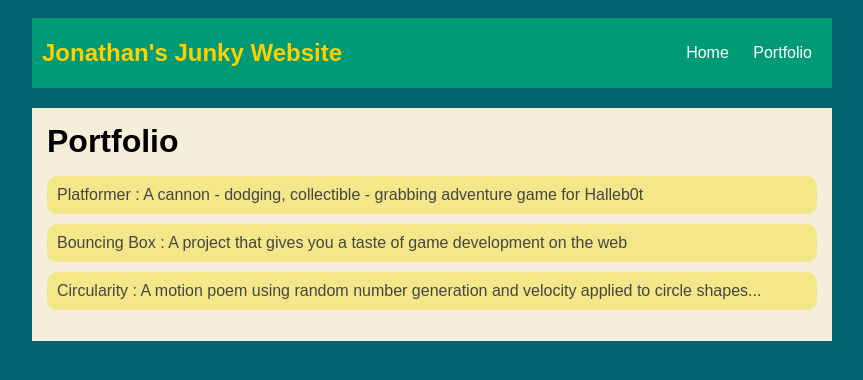
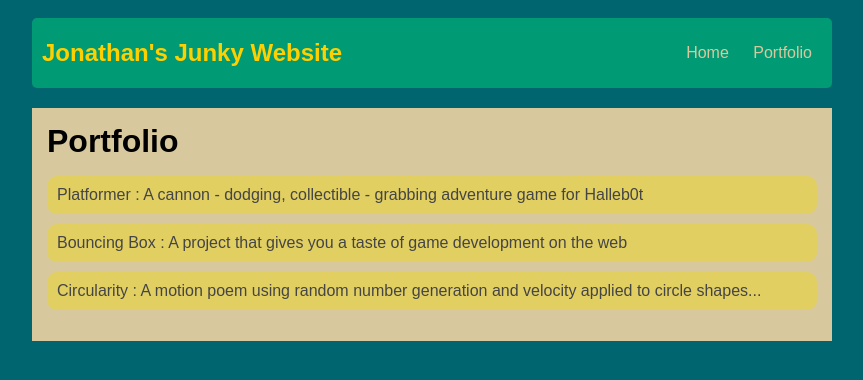
Before and after one commit to JonathanZ29/JonathanZ29.github.io, a plain HTML site: page portfolio.html in a window 1280 px wide. Shown: the whole page, without its empty margins (208-1071 px from the left). Drawn offline with Linux system fonts and the light colour scheme.

Commit message:
add portfolio.html file

```diff
--- a/portfolio.html
+++ b/portfolio.html
@@ -1,8 +1,9 @@
 <!DOCTYPE HTML>
 <html>
     <head>
-        <Title>Jonathan's Firt Website</Title>
+        <Title>Jonathan's First Website</Title>
         <link rel="stylesheet" href="style.css">
+        <link rel="icon" type="image" href="https://res.cloudinary.com/dk-find-out/image/upload/q_80,w_1920,f_auto/MA_00158201_vcqqvh.jpg">
     </head>
 
     <body>
--- a/style.css
+++ b/style.css
@@ -16,6 +16,7 @@ nav {
    margin-bottom: 20px;
     display: flex;
     padding: 10px;
+    border-radius: 5px;
 }
 h1 {
     display: flex;
@@ -33,12 +34,12 @@ h1 {
 }
 a {
     text-decoration: none;
-    color: #fff;
+    color: rgb(216, 200, 157);
 }
 
 /* main container area beneath menu */
 main {
-    background: rgb(245, 238, 219);
+    background: rgb(216, 200, 157);
     display: flex;
 }
 .sidebar {
```
Also changed, not shown: index.html (+1 -0 lines).
